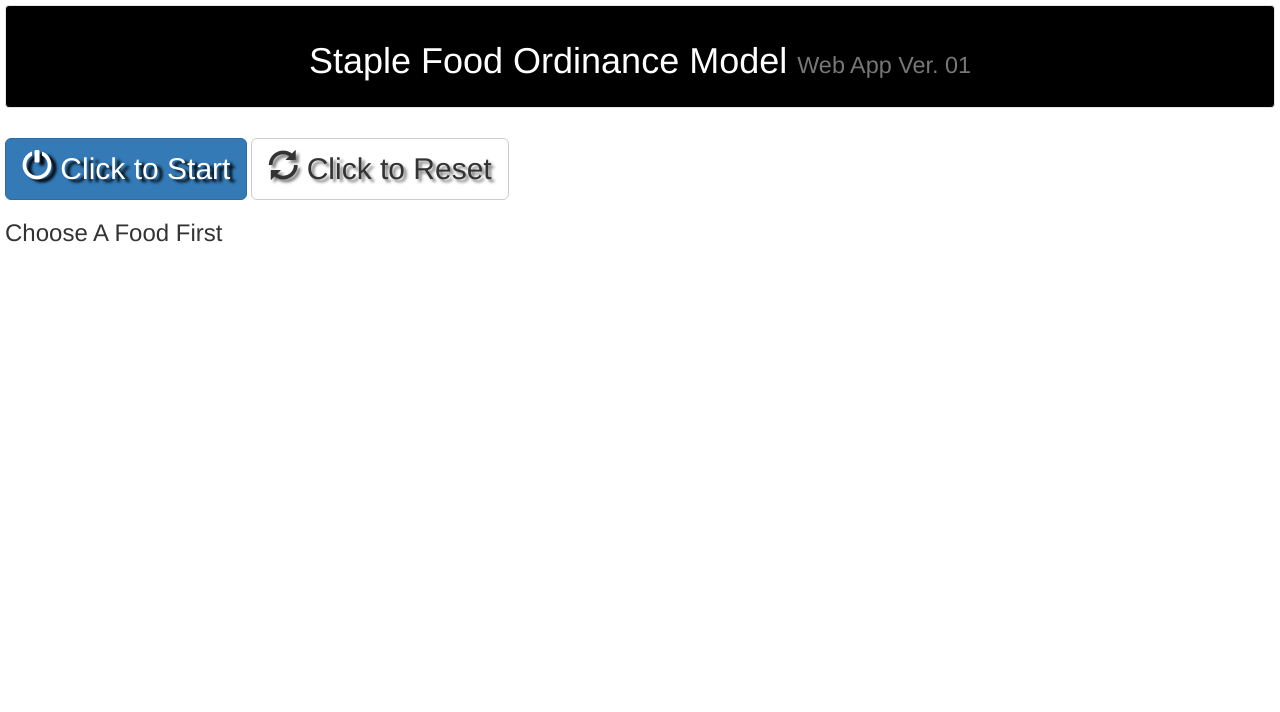
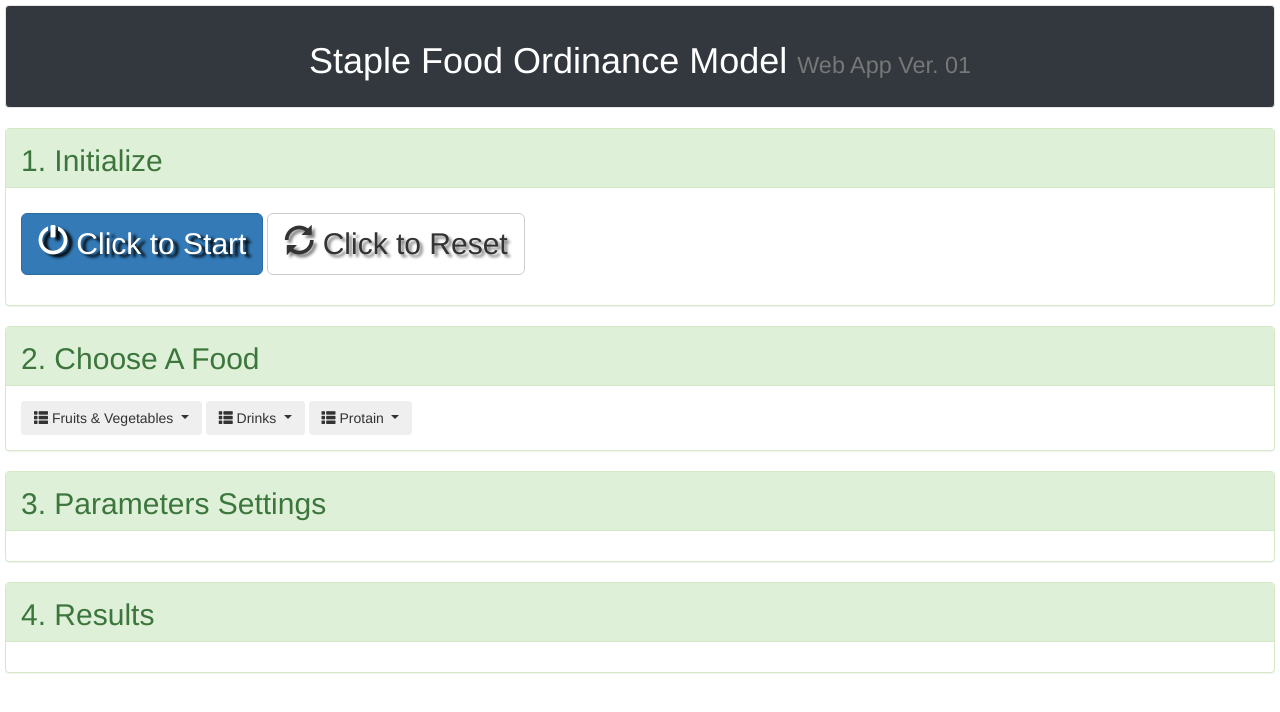
Before and after one commit to cyrilzsy/SFO, a website: page UI/UI_Design.html in a window 1280 px wide. Drawn offline with nearby package versions, Linux system fonts and the light colour scheme.

Commit message:
continue working on the UI

```diff
--- a/UI/UI_Design.html
+++ b/UI/UI_Design.html
@@ -13,30 +13,95 @@
    padding-right: 5px;
 }
 </style>
+  <script src="https://cdn.bootcss.com/jquery/2.1.1/jquery.min.js"></script>
+  <script src="https://cdn.bootcss.com/bootstrap/3.3.7/js/bootstrap.min.js"></script>
 </head>
 <body>
 
-<div class="navbar navbar-default" style="background-color: black;width: auto; height: auto">
+<div class="navbar navbar-default" style="background-color: #32383e;width: auto; height: auto">
   <div class="panel-heading">
 <h1 style="color: white">Staple Food Ordinance Model <small>Web App Ver. 01</small></h1>
     </div>
 </div>
 
-<div id="button1" style="padding-top: 10px">
-<button type="button" class="btn btn-primary btn-lg" style="font-size: 30px; text-shadow: black 5px 3px 3px">
-  <span class="glyphicon glyphicon-off"></span> Click to Start
-</button>
-<button type="button" class="btn btn-default btn-lg" style="font-size: 30px; text-shadow: gray 3px 3px 3px">
-  <span class="glyphicon glyphicon-refresh"></span> Click to Reset
-</button>
+<div class="panel panel-success">
+    <div class="panel-heading" style="padding-top: 15px">
+        <h3 class="panel-title" style="font-size: 30px;">1. Initialize</h3>
+    </div>
+    <div class="panel-body">
+      <div id="button1" style="padding-top: 10px; padding-bottom: 15px">
+      <button type="button" class="btn btn-primary btn-lg" style="font-size: 30px; text-shadow: black 5px 3px 3px">
+        <span class="glyphicon glyphicon-off"></span> Click to Start
+      </button>
+      <button type="button" class="btn btn-default btn-lg" style="font-size: 30px; text-shadow: gray 3px 3px 3px">
+        <span class="glyphicon glyphicon-refresh"></span> Click to Reset
+      </button>
+      </div>
+    </div>
 </div>
 
-<div class="dropdown">
-<h3>
-Choose A Food First
-</h3>
+<div class="panel panel-success">
+    <div class="panel-heading" style="padding-top: 15px">
+        <h3 class="panel-title" style="font-size: 30px;">2. Choose A Food</h3>
+    </div>
+    <div class="panel-body">
+        <div class="dropdown">
+          <button type="button" class="btn dropdown-toggle" id="dropdownMenu1" data-toggle="dropdown">
+            <span class="	glyphicon glyphicon-th-list"></span>
+            Fruits & Vegetables
+          </button>
+			    <ul class="dropdown-menu">
+				    <li><a href=""><span class="glyphicon glyphicon-leaf"></span>Banana</a></li>
+				    <li><a href=""><span class="glyphicon glyphicon-leaf"></span>100% Whole Wheat Bread</a></li>
+				    <li><a href=""><span class="glyphicon glyphicon-leaf"></span>Fat Free Milk</a></li>
+            <li><a href=""><span class="glyphicon glyphicon-leaf"></span>Frozen Vegetables</a></li>
+            <li><a href=""><span class="glyphicon glyphicon-leaf"></span>Low-Sodium Canned Beans</a></li>
+			    </ul>
+          <button type="button" class="btn dropdown-toggle" id="dropdownMenu1" data-toggle="dropdown">
+            <span class="	glyphicon glyphicon-th-list"></span>
+            Drinks
+          </button>
+			    <ul class="dropdown-menu">
+				    <li><a href=""><span class="glyphicon glyphicon-leaf"></span>Banana</a></li>
+				    <li><a href=""><span class="glyphicon glyphicon-leaf"></span>100% Whole Wheat Bread</a></li>
+				    <li><a href=""><span class="glyphicon glyphicon-leaf"></span>Fat Free Milk</a></li>
+            <li><a href=""><span class="glyphicon glyphicon-leaf"></span>Frozen Vegetables</a></li>
+            <li><a href=""><span class="glyphicon glyphicon-leaf"></span>Low-Sodium Canned Beans</a></li>
+			    </ul>
+          <button type="button" class="btn dropdown-toggle" id="dropdownMenu1" data-toggle="dropdown">
+            <span class="	glyphicon glyphicon-th-list"></span>
+            Protain
+          </button>
+			    <ul class="dropdown-menu">
+				    <li><a href=""><span class="glyphicon glyphicon-leaf"></span>Banana</a></li>
+				    <li><a href=""><span class="glyphicon glyphicon-leaf"></span>100% Whole Wheat Bread</a></li>
+				    <li><a href=""><span class="glyphicon glyphicon-leaf"></span>Fat Free Milk</a></li>
+            <li><a href=""><span class="glyphicon glyphicon-leaf"></span>Frozen Vegetables</a></li>
+            <li><a href=""><span class="glyphicon glyphicon-leaf"></span>Low-Sodium Canned Beans</a></li>
+			    </ul>
+        </div>
+    </div>
 </div>
 
+<div class="panel panel-success">
+    <div class="panel-heading" style="padding-top: 15px">
+        <h3 class="panel-title" style="font-size: 30px;">3. Parameters Settings</h3>
+    </div>
+    <div class="panel-body">
+
+
+    </div>
+</div>
+
+<div class="panel panel-success">
+    <div class="panel-heading" style="padding-top: 15px">
+        <h3 class="panel-title" style="font-size: 30px;">4. Results</h3>
+    </div>
+    <div class="panel-body">
+
+
+    </div>
+</div>
 
 
 <script src="https://cdn.bootcss.com/jquery/2.1.1/jquery.min.js"></script>
```
